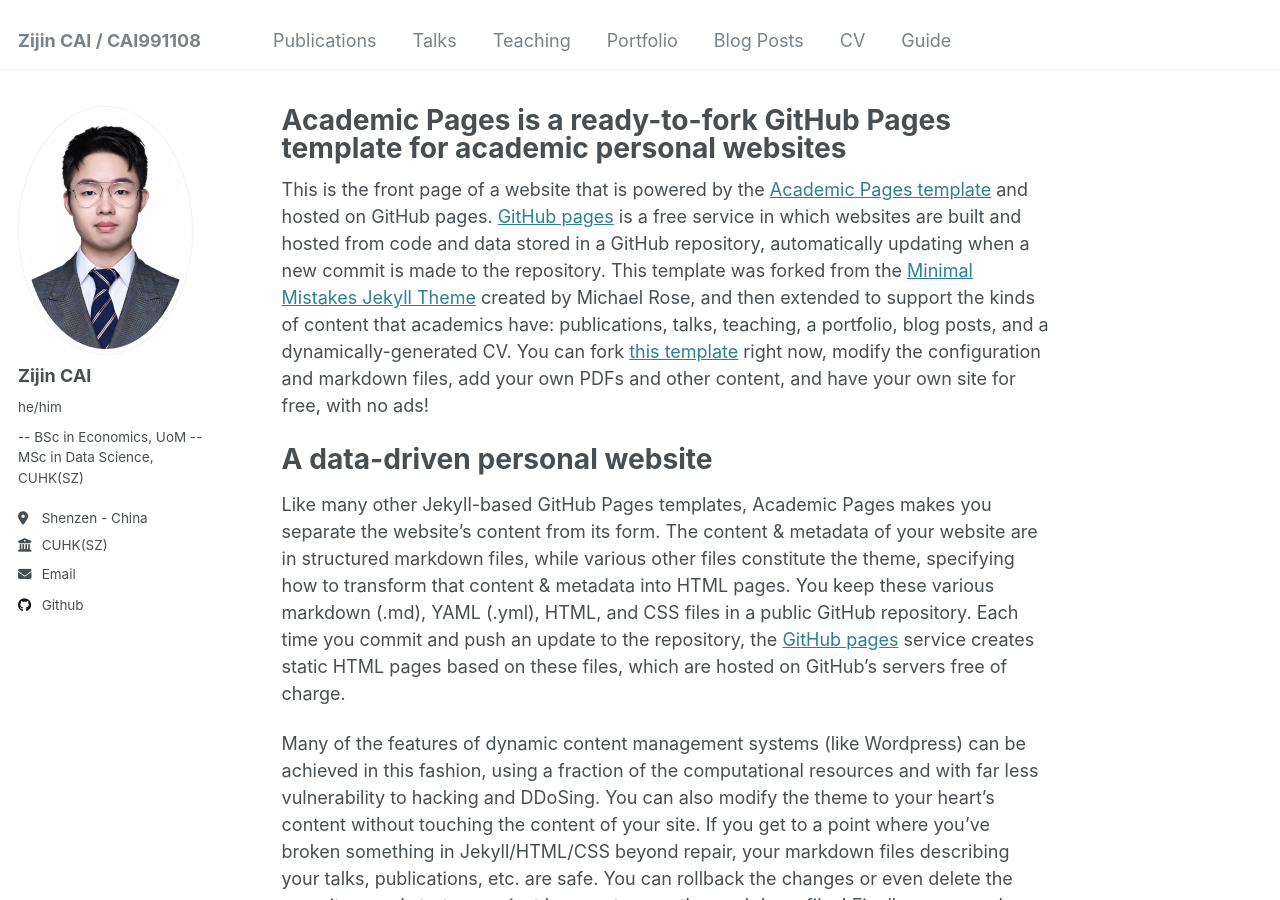
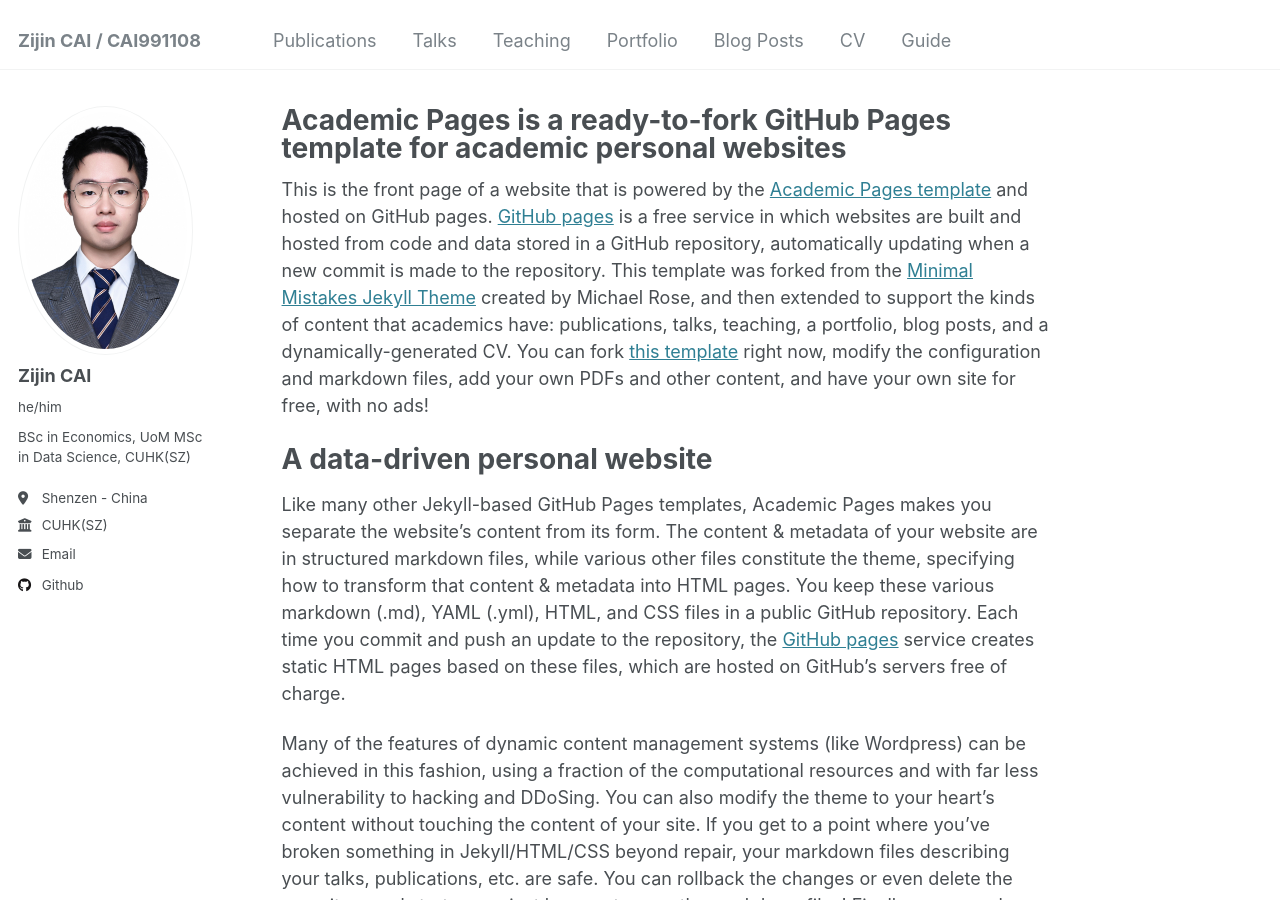
Before and after one commit to CAI991108/CAI991108.github.io, a Jekyll site: the page built from _pages/about.md, in a window 1280 px wide and 900 px high. Built offline with Jekyll 4.4.1, drawn with Linux system fonts in a browser that asks for light colours.

```diff
--- a/_config.yml
+++ b/_config.yml
@@ -24,7 +24,9 @@ author:
   avatar           : "profile.png"
   name             : "Zijin CAI"
   pronouns         : "he/him"
-  bio              : "-- BSc in Economics, UoM \n -- MSc in Data Science, CUHK(SZ)"
+  bio              : >
+                    BSc in Economics, UoM
+                    MSc in Data Science, CUHK(SZ)
   location         : "Shenzen - China"
   employer         : "CUHK(SZ)"
   uri              : # "https://github.com/CAI991108"
```
